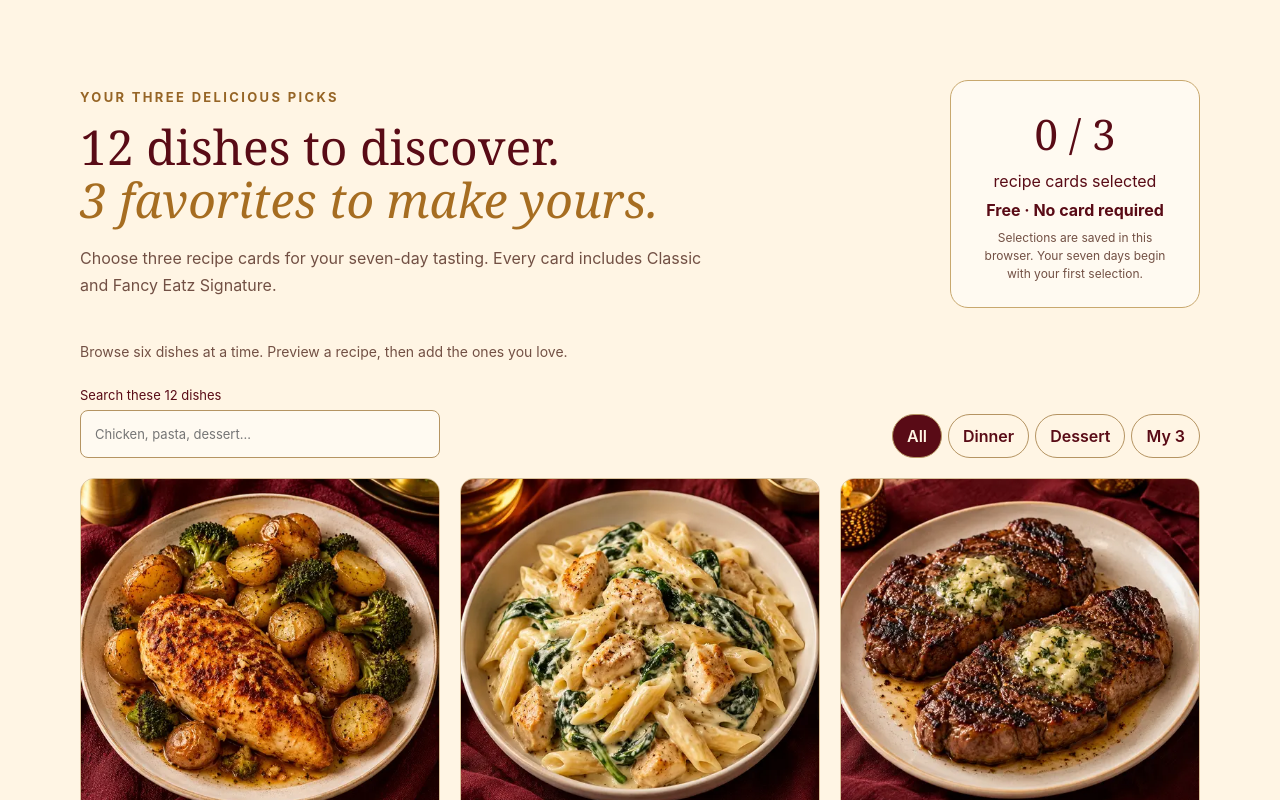
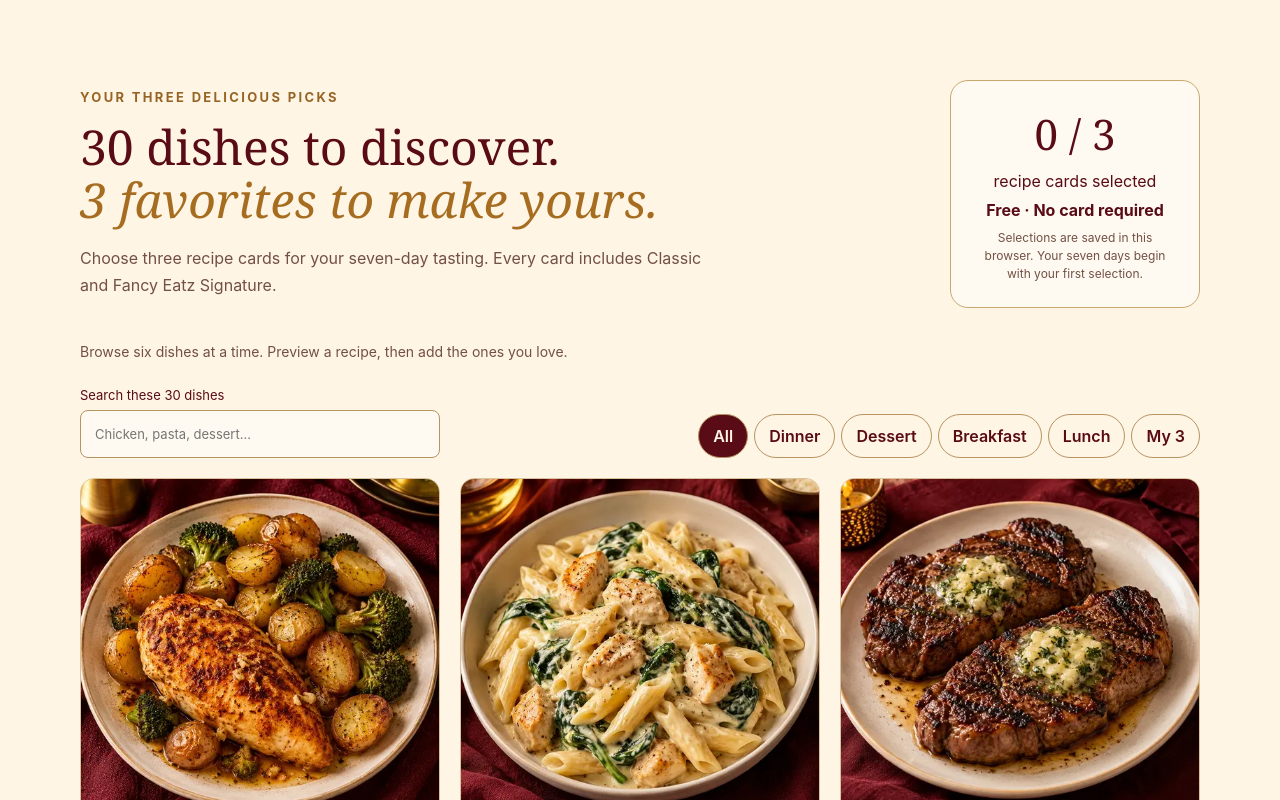
Before and after one commit to Camlito/Fancy-Eatz, a React (Vite) app: page / in a window 1280 px wide. Shown: the part 1000-1800 px from the top of the page. Built offline with nearby package versions, Linux system fonts and the light colour scheme.

Commit message:
Expand three-pick tasting to thirty recipes

```diff
--- a/src/FancyEatz.tsx
+++ b/src/FancyEatz.tsx
@@ -165,7 +165,7 @@ const valueRecipes: Recipe[] = [
 ];
 
 const featured: Recipe[] = [...featuredBase, ...valueRecipes, ...styleRecipeVault];
-const tastingCollection = [...valueRecipes, ...featuredBase, ...styleRecipeVault].filter(recipe => recipe.ingredients?.length && recipe.method?.length).slice(0, 12);
+const tastingCollection = [...valueRecipes, ...featuredBase, ...styleRecipeVault].filter(recipe => recipe.ingredients?.length && recipe.method?.length).slice(0, 30);
 
 
 const basicGroceryCategories: Record<string,string[]> = {
--- a/src/RecipeVersions.tsx
+++ b/src/RecipeVersions.tsx
@@ -76,7 +76,7 @@ export default function RecipeTasting({ recipes, onJoin, onAddGroceries }: {
   onJoin: () => void;
   onAddGroceries: (ingredients: string[], title: string) => void;
 }) {
-  const collection = useMemo(() => recipes.filter(recipe => recipe.ingredients?.length && recipe.method?.length).slice(0, 12), [recipes]);
+  const collection = useMemo(() => recipes.filter(recipe => recipe.ingredients?.length && recipe.method?.length).slice(0, 30), [recipes]);
   const [trial, setTrial] = useState<TastingState | null>(() => {
     try {
       const saved = JSON.parse(localStorage.getItem(storageKey) || 'null');
@@ -140,14 +140,14 @@ export default function RecipeTasting({ recipes, onJoin, onAddGroceries }: {
     document.getElementById('recipe-tasting')?.scrollIntoView({ behavior: 'smooth', block: 'start' });
   }
   return (
-    <section id='recipe-tasting' className='recipe-tasting' aria-label='Choose three from twelve recipes'>
+    <section id='recipe-tasting' className='recipe-tasting' aria-label='Choose three from thirty recipes'>
       <div className='tasting-heading'>
-        <div><p className='eyebrow'>YOUR THREE DELICIOUS PICKS</p><h2>12 dishes to discover.<br/><em>3 favorites to make yours.</em></h2><p>Choose three recipe cards for your seven-day tasting. Every card includes Classic and Fancy Eatz Signature.</p></div>
+        <div><p className='eyebrow'>YOUR THREE DELICIOUS PICKS</p><h2>30 dishes to discover.<br/><em>3 favorites to make yours.</em></h2><p>Choose three recipe cards for your seven-day tasting. Every card includes Classic and Fancy Eatz Signature.</p></div>
         <div className='tasting-summary'><strong>{picks.length} / {pickLimit}</strong><span>recipe cards selected</span><b>{expired ? 'Tasting ended' : trial ? `${remaining} days remaining` : 'Free · No card required'}</b><small>Selections are saved in this browser. Your seven days begin with your first selection.</small></div>
       </div>
       <p className='tasting-status' role='status'>{notice || 'Browse six dishes at a time. Preview a recipe, then add the ones you love.'}</p>
       {activeRecipe && preview ? <article className='tasting-detail' aria-label='Tasting recipe detail'>
-        <button className='tasting-back' onClick={() => setPreview(null)}>← Back to the 12 tasting recipes</button>
+        <button className='tasting-back' onClick={() => setPreview(null)}>← Back to the 30 tasting recipes</button>
         <div className='tasting-detail-layout'>
           <div><MealPhoto title={preview.title} version={version} /><small className='photo-caption'>AI-created serving illustration</small></div>
           <div><RecipeVersionSelector value={version} onChange={setVersion} /><p className='eyebrow'>{activeRecipe.mealType} · {activeRecipe.time}</p><h3>{activeRecipe.title}</h3><p>{activeRecipe.note}</p><p>Servings: {activeRecipe.servings || 'See ingredients'}</p>
@@ -158,7 +158,7 @@ export default function RecipeTasting({ recipes, onJoin, onAddGroceries }: {
         <div className='tasting-directions'><div><h4>Ingredients</h4><ul>{activeRecipe.ingredients?.map(item => <li key={item}>{item}</li>)}</ul></div><div><h4>Step-by-step directions</h4><ol>{activeRecipe.method?.map(step => <li key={step}>{step}</li>)}</ol>{version === 'signature' && <div className='tasting-finish'><b>Your Signature finish</b><p>{signatureRecipe(preview).finish}</p></div>}</div></div>
         <button className='primary' onClick={() => onAddGroceries(activeRecipe.ingredients || [], activeRecipe.title)}>Add Ingredients to Grocery List</button>
       </article> : <>
-        <div className='tasting-controls'><label><span>Search these 12 dishes</span><input value={query} placeholder='Chicken, pasta, dessert…' onChange={event => { setQuery(event.target.value); setPage(0); }} /></label><div className='tasting-filters' role='group' aria-label='Tasting recipe filter'>{['All', ...Array.from(new Set(collection.map(recipe => recipe.mealType))), 'My 3'].map(name => <button key={name} aria-pressed={filter === name} onClick={() => { setFilter(name); setPage(0); }}>{name}</button>)}</div></div>
+        <div className='tasting-controls'><label><span>Search these 30 dishes</span><input value={query} placeholder='Chicken, pasta, dessert…' onChange={event => { setQuery(event.target.value); setPage(0); }} /></label><div className='tasting-filters' role='group' aria-label='Tasting recipe filter'>{['All', ...Array.from(new Set(collection.map(recipe => recipe.mealType))), 'My 3'].map(name => <button key={name} aria-pressed={filter === name} onClick={() => { setFilter(name); setPage(0); }}>{name}</button>)}</div></div>
         <div className='tasting-grid'>{filtered.slice(currentPage * pageSize, (currentPage + 1) * pageSize).map(recipe => {
           const selected = picks.includes(recipe.title);
           return <article className={`tasting-card${selected ? ' picked' : ''}`} key={recipe.title}>
```
